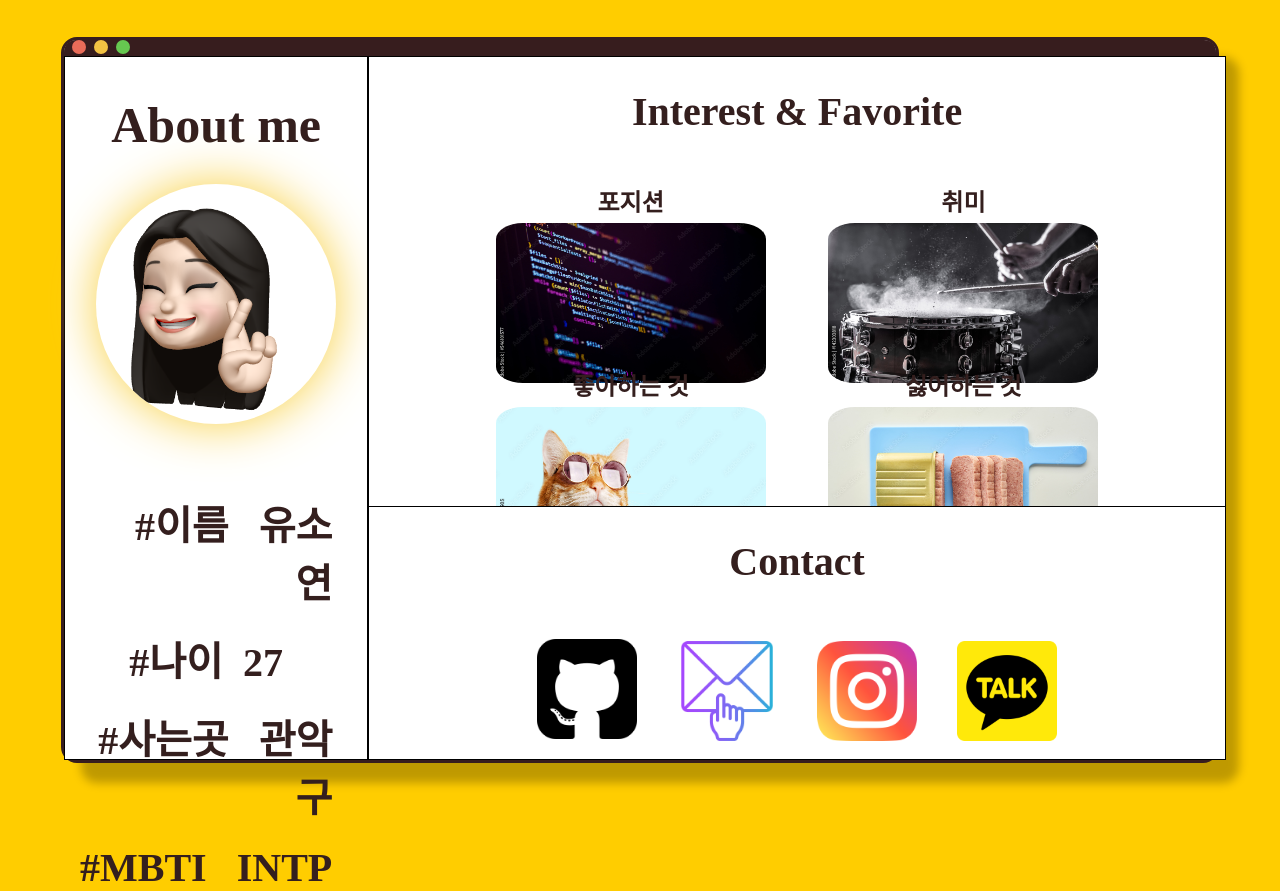
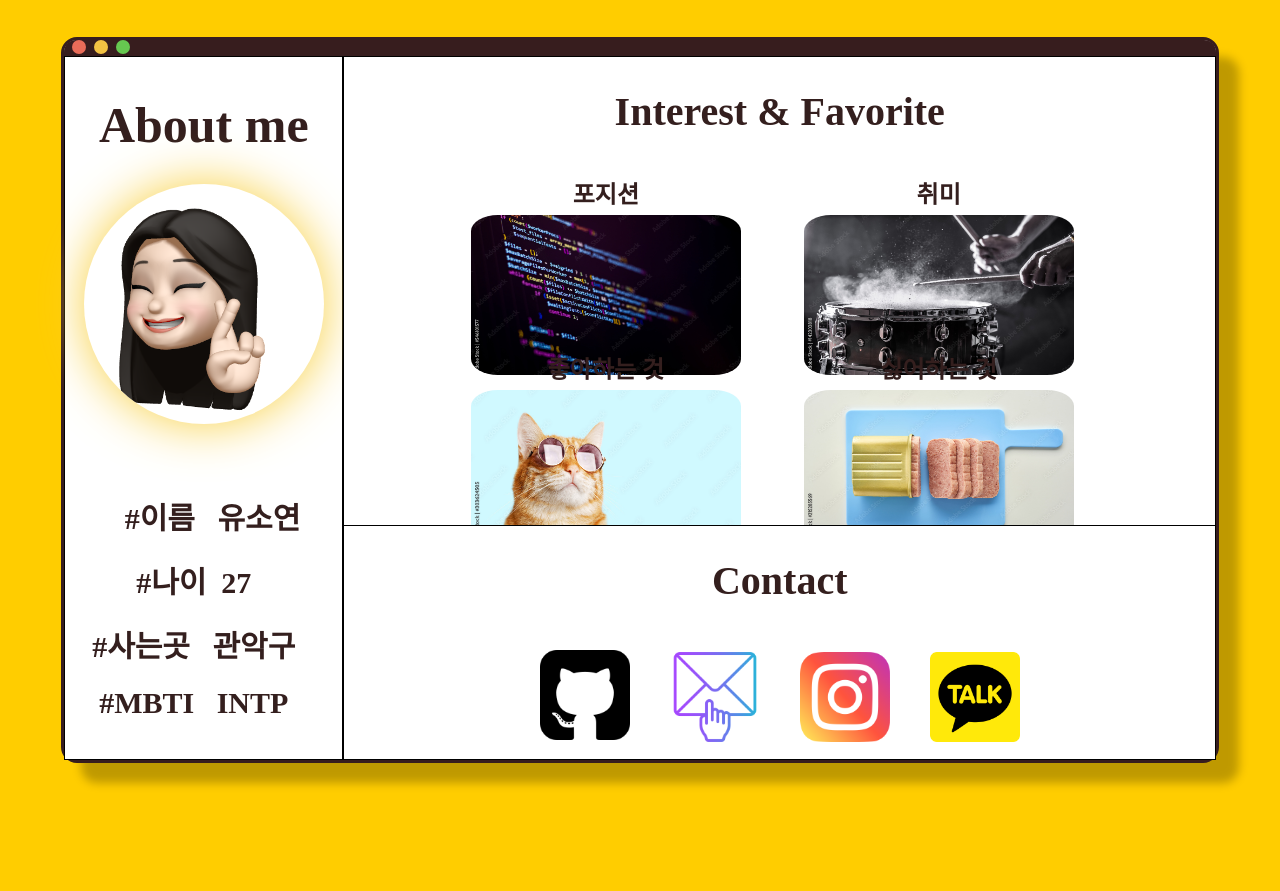
Before and after one commit to itsmo1031/KCS-Introduce, a plain HTML site: page profiles/soyeon.html in a window 1280 px wide. After the commit the page ends 800 px from the top, so only its background shows below. Drawn offline with Linux system fonts and the light colour scheme; a web font is replaced by a local one.

Commit message:
feat: edit image size

```diff
--- a/css/soyeon.css
+++ b/css/soyeon.css
@@ -52,7 +52,7 @@
   flex-direction: column;
   align-items: center;
   text-align: end;
-  font-size: 40px;
+  font-size: 30px;
 }
 
 .profile_detail2 {
@@ -73,9 +73,10 @@
 .spe {
   display: flex;
   flex-direction: row;
-  height: 20%;
+  height: 15%;
   margin: 2vw 10vh;
   margin-top: 3vh;
+  margin-bottom: 50px;
 }
 .cif {
   width: 26vw;
@@ -99,7 +100,7 @@
 }
 .contact_me {
   margin-top: 2vh;
-  margin-bottom: 3vh;
+  margin-bottom: 2vh;
   font-size: 40px;
 }
 .image-container {
@@ -113,5 +114,5 @@
   margin-left: 20px;
   margin-right: 20px;
   margin-top: 30px;
-  margin-bottom: 1px;
+  margin-bottom: 0px;
 }
--- a/profiles/soyeon.html
+++ b/profiles/soyeon.html
@@ -58,25 +58,25 @@
                 ><img
                   class="logo"
                   src="../images/joon/github.png"
-                  width="100px"
+                  width="90px"
                   alt="github"
               /></a>
               <img
                 class="logo"
                 src="../images/joon/email.png"
-                width="100px"
+                width="90px"
                 alt="email"
               />
               <img
                 class="logo"
                 src="../images/joon/instagram.png"
-                width="100px"
+                width="90px"
                 alt="instagram"
               />
               <img
                 class="logo"
                 src="../images/joon/kakaotalk.png"
-                width="100px"
+                width="90px"
                 alt="kakaotalk"
               />
             </div>
```
